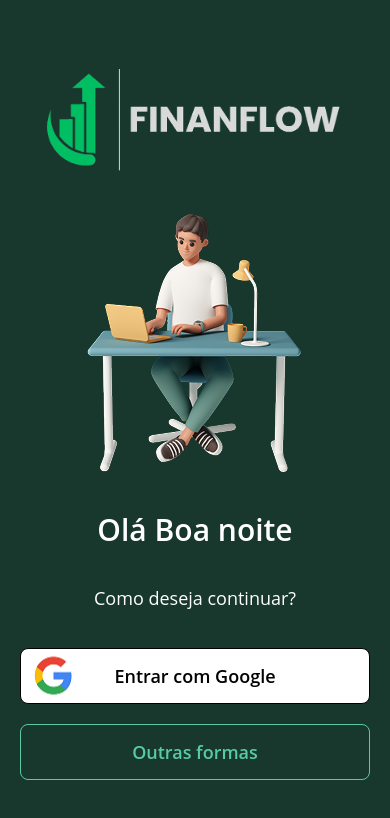
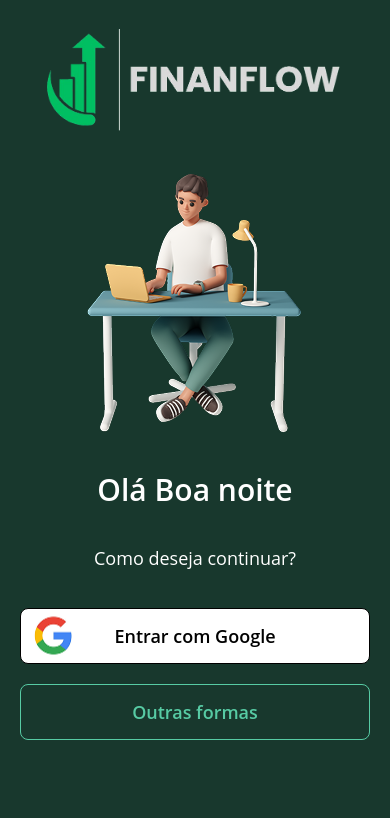
Before and after one commit to FernandoFerreira94/FinanFlow-Frontend, a React (Vite) app: page / in a window 390 px wide. Shown: the top 818 px of the page. Built offline with nearby package versions, Linux system fonts and the light colour scheme; the HTML template or start-up script is replaced by a standard one.

Commit message:
ajustado home mobile

```diff
--- a/src/pages/home/mobile/index.tsx
+++ b/src/pages/home/mobile/index.tsx
@@ -45,11 +45,11 @@ export function HomeMobile() {
 
   return (
     <div className="hidden max-sm:flex  w-full min-h-screen h-full bg-primary-green-6 justify-center">
-      <main className="flex flex-col items-center mt-3">
+      <main className="flex flex-col items-center">
         {/* Logo */}
         <div
           className={`transition-all duration-900 ease-out w-full flex justify-center ${
-            animateLogo ? "mt-12" : "mt-[80%]"
+            animateLogo ? "mt-5" : "mt-[80%]"
           }`}
         >
           <img src={Logo} alt="logo" className="w-8/10" />
```
